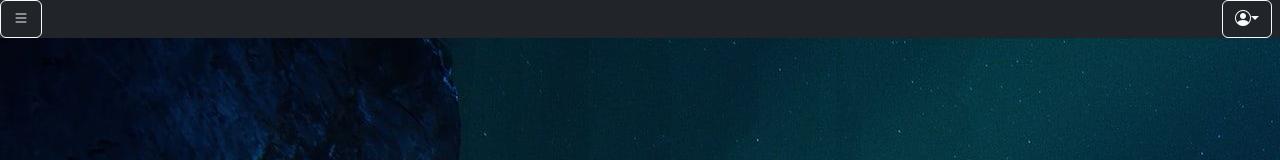
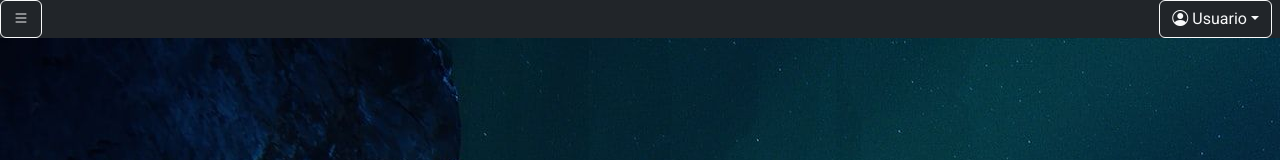
Before and after one commit to PJMonticoli/angular-supabase, an Angular app in the folder helphubapp/: page / in a window 1280 px wide. Shown: the top 160 px of the page. Built offline with nearby package versions, Linux system fonts and the light colour scheme.

Commit message:
modifico sidenav botones

```diff
--- a/helphubapp/src/app/components/sidenav/sidenav.component.html
+++ b/helphubapp/src/app/components/sidenav/sidenav.component.html
@@ -2,7 +2,7 @@
     <button class="btn btn-outline-light bi bi-list" type="button" data-bs-toggle="offcanvas" data-bs-target="#offcanvasScrolling" aria-controls="offcanvasScrolling"></button>
     <div class="d-flex">
         <div class="dropdown">
-            <button class="btn btn-outline-light dropdown-toggle bi bi-person-circle mx-2" type="button" data-bs-toggle="dropdown" aria-controls="offcanvasScrolling"></button>
+            <button class="btn btn-outline-light dropdown-toggle bi bi-person-circle mx-2" type="button" data-bs-toggle="dropdown" aria-controls="offcanvasScrolling"> Usuario</button>
             <ul class="dropdown-menu">
               <li><a class="dropdown-item" routerLink="/user-login"><i class="bi bi-box-arrow-in-right"></i> Iniciar Sesión</a></li>
               <li><a class="dropdown-item" routerLink="/user-register"><i class="bi bi-person-add"></i> Registrarse</a></li>
```
